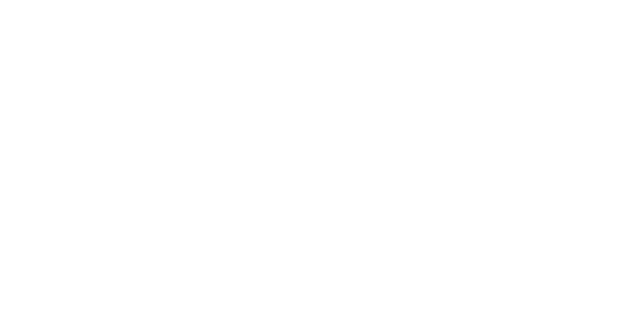
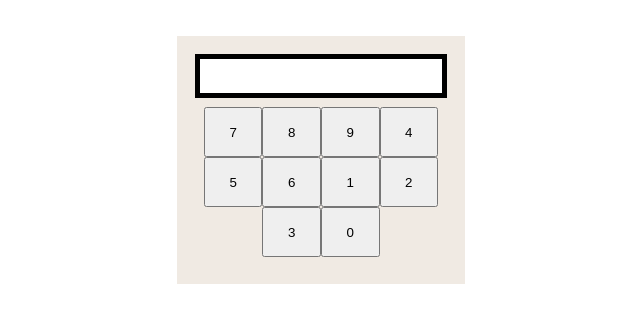
Before and after one commit to alphaleo21/calculator2.0, a plain HTML site: page index.html in a window 1280 px wide. Shown: the whole page, without its empty margins (319-959 px from the left). Drawn offline with Linux system fonts and the light colour scheme.

Commit message:
input field created and number buttons created

```diff
--- a/index.html
+++ b/index.html
@@ -7,7 +7,28 @@
     <link rel="stylesheet" href="style.css">
 </head>
 <body>
+    <section>
+        <div class="container">
+            <div class="screen">
+                <input type="text" id="preScreen">
+                <input type="text" id="curScreen">
+            </div>
+            <div class="buttons">
 
+
+                <button onclick="keyPressed">7</button>
+                <button onclick="keyPressed">8</button>
+                <button onclick="keyPressed">9</button>
+                <button onclick="keyPressed">4</button>
+                <button onclick="keyPressed">5</button>
+                <button onclick="keyPressed">6</button>
+                <button onclick="keyPressed">1</button>
+                <button onclick="keyPressed">2</button>
+                <button onclick="keyPressed">3</button>
+                <button onclick="keyPressed">0</button>
+            </div>
+        </div>
+    </section>
 
     <script src="js.js"></script>
 </body>
--- a/style.css
+++ b/style.css
@@ -1,4 +1,37 @@
 body{
     margin: 0;
+    height: 100vh;
     font-size: large;
 }
+section{
+    display: flex;
+    justify-content: center;
+    align-items: center;
+}
+.container{
+    margin: 2em;
+    padding: 1em;
+    background-color: rgb(240, 234, 227);
+
+}
+.screen{
+    display: flex;
+    flex-direction: column;
+    border: .3em solid black;
+}
+input{
+    border: none;
+}
+.buttons{
+    display: flex;
+    flex-wrap: wrap;
+    justify-content: center;
+    align-items: center;
+    padding: .5em;
+
+}
+button{
+    width: 25%;
+    height: 50px;
+
+}
```
